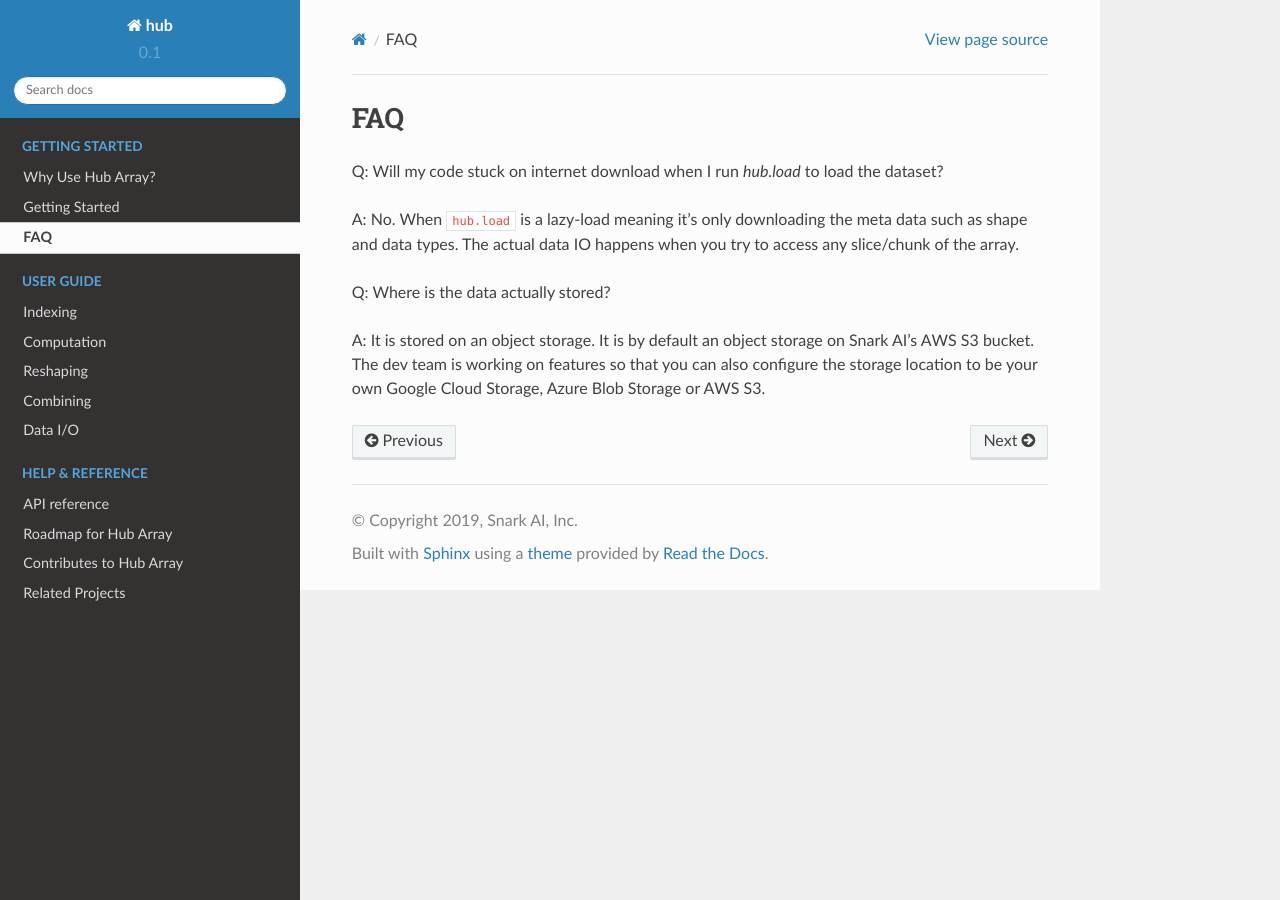
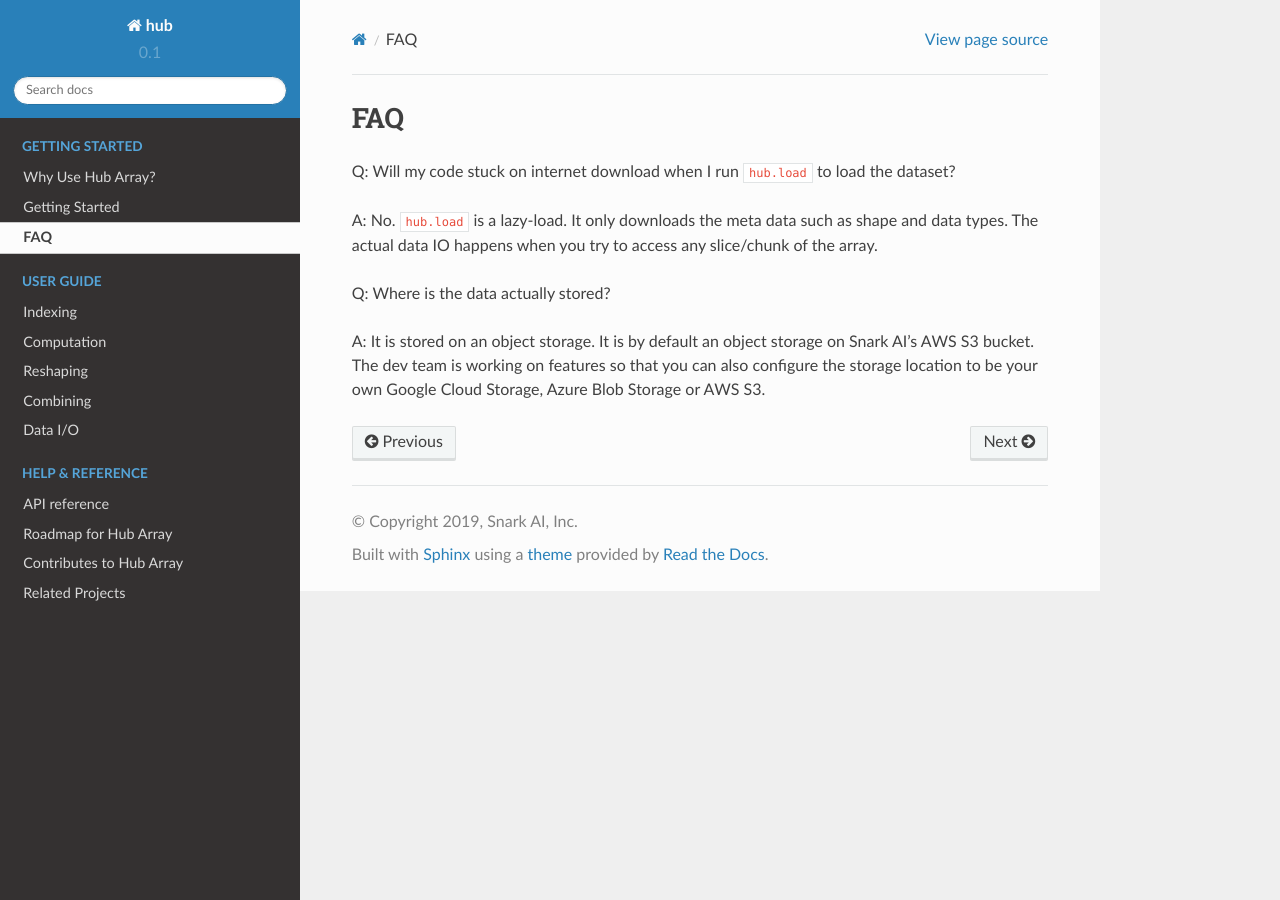
Before and after one commit to activeloopai/deeplake, a Sphinx documentation site: the page built from docs/source/getting-started/faq.rst, in a window 1280 px wide. Built offline with Sphinx 7.4.7 and the Read the Docs theme 2.0.0, drawn with Linux system fonts in a browser that asks for light colours.

Commit message:
update docs

```diff
--- a/docs/source/getting-started/faq.rst
+++ b/docs/source/getting-started/faq.rst
@@ -1,9 +1,9 @@
 FAQ
 #####################
 
-Q: Will my code stuck on internet download when I run `hub.load` to load the dataset?
+Q: Will my code stuck on internet download when I run ``hub.load`` to load the dataset?
 
-A: No. When ``hub.load`` is a lazy-load meaning it's only downloading the meta data such as shape and data types.
+A: No. ``hub.load`` is a lazy-load. It only downloads the meta data such as shape and data types.
 The actual data IO happens when you try to access any slice/chunk of the array.
 
 
```
